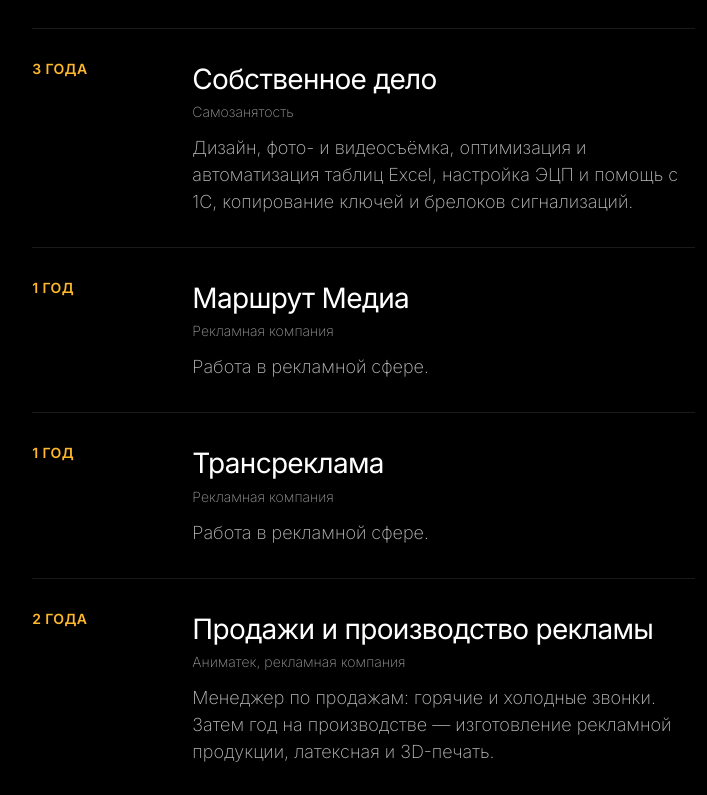
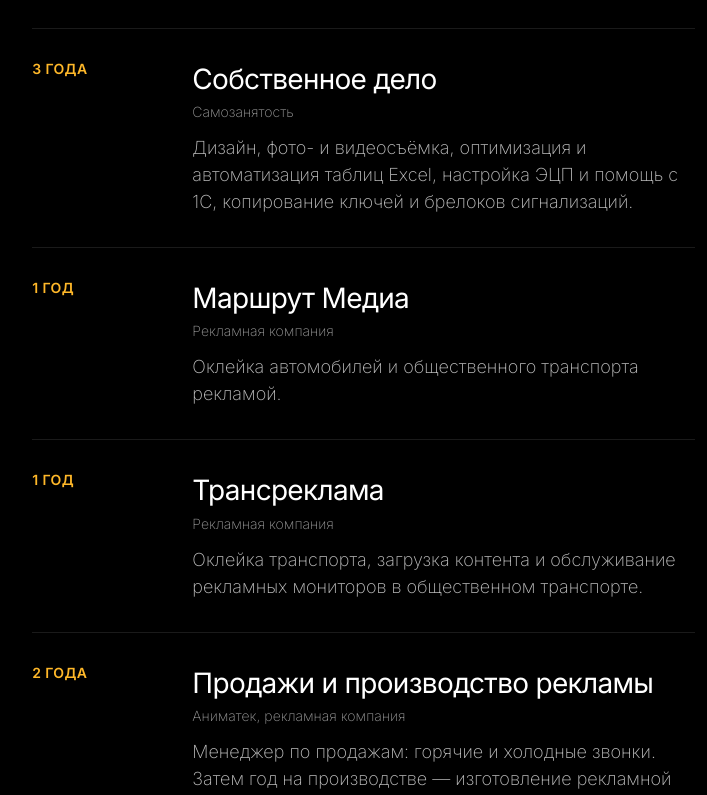
Before and after one commit to kislanskihvasilij-blip/mysitemyrule, a Next.js app: page /ru in a window 1280 px wide. Shown: the part 3867-4662 px from the top of the page, without its empty margins (561-1268 px from the left). Built offline with nearby package versions, Linux system fonts and the light colour scheme.

Commit message:
content: Marshrut Media and Transreklama duties, transport ad skills

```diff
--- a/content/en.ts
+++ b/content/en.ts
@@ -60,7 +60,7 @@
       },
       {
         title: "Advertising & print",
-        items: ["Advertising production", "Latex printing", "3D printing"],
+        items: ["Advertising production", "Latex printing", "3D printing", "Vehicle wrapping", "Digital ad screens"],
       },
     ],
   },
@@ -113,13 +113,13 @@
         period: "1 year",
         title: "Marshrut Media",
         place: "Advertising company",
-        text: "Work in the advertising industry.",
+        text: "Applying advertising wraps to cars and public transport.",
       },
       {
         period: "1 year",
         title: "Transreklama",
         place: "Advertising company",
-        text: "Work in the advertising industry.",
+        text: "Vehicle wrapping, plus loading content onto and maintaining advertising screens in public transport.",
       },
       {
         period: "2 years",
--- a/content/ru.ts
+++ b/content/ru.ts
@@ -62,7 +62,7 @@
       },
       {
         title: "Реклама и печать",
-        items: ["Рекламное производство", "Латексная печать", "3D-печать"],
+        items: ["Рекламное производство", "Латексная печать", "3D-печать", "Оклейка транспорта", "Рекламные мониторы"],
       },
     ],
   },
@@ -115,13 +115,13 @@
         period: "1 год",
         title: "Маршрут Медиа",
         place: "Рекламная компания",
-        text: "Работа в рекламной сфере.", // TODO: должность и обязанности
+        text: "Оклейка автомобилей и общественного транспорта рекламой."
       },
       {
         period: "1 год",
         title: "Трансреклама",
         place: "Рекламная компания",
-        text: "Работа в рекламной сфере.", // TODO: должность и обязанности
+        text: "Оклейка транспорта, загрузка контента и обслуживание рекламных мониторов в общественном транспорте."
       },
       {
         period: "2 года",
```
